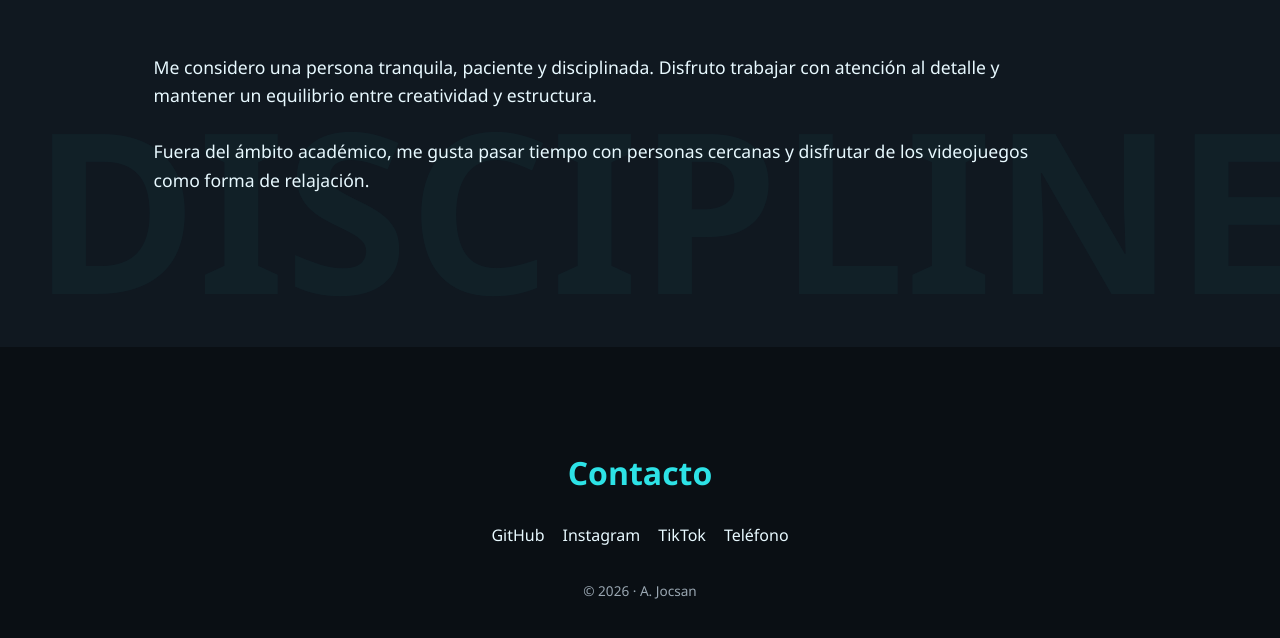
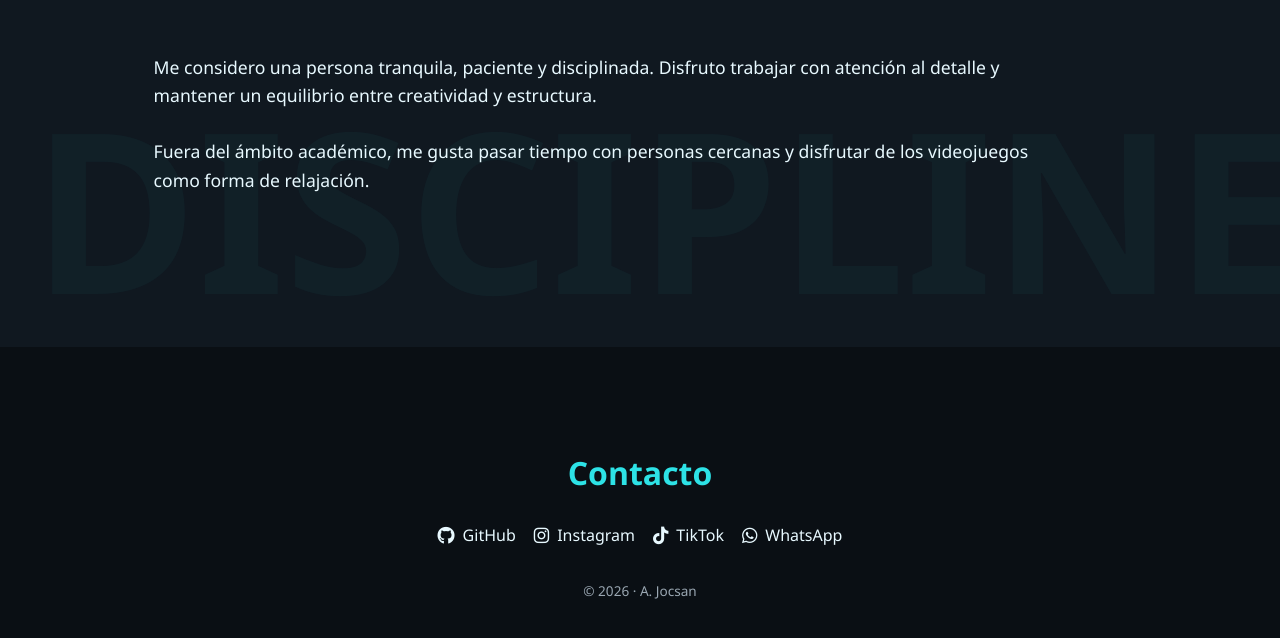
Before and after one commit to A-Jocsan/ajocsan.github.io, a plain HTML site: page index.html in a window 1280 px wide. Shown: the part 2449-3087 px from the top of the page. Drawn offline with Linux system fonts and the light colour scheme.

Commit message:
Modificacion
Se agregaron enlaces directos a redes sociales

```diff
--- a/CSS/styles.css
+++ b/CSS/styles.css
@@ -196,3 +196,15 @@ body {
     transform: translateY(0);
     transition: 0.8s ease;
 }
+.socials a {
+    display: flex;
+    align-items: center;
+    gap: 8px;
+}
+
+.socials i {
+    font-size: 1.1rem;
+}
+.socials a:hover i {
+    color: var(--cian);
+}
--- a/index.html
+++ b/index.html
@@ -5,6 +5,8 @@
     <title>Portfolio | A. Jocsan</title>
     <meta name="viewport" content="width=device-width, initial-scale=1.0">
     <link rel="stylesheet" href="CSS/styles.css">
+    <link rel="stylesheet" href="https://cdnjs.cloudflare.com/ajax/libs/font-awesome/6.5.1/css/all.min.css">
+
 </head>
 <body>
 
@@ -85,12 +87,24 @@
 <!-- REDES -->
 <footer class="footer">
     <h3>Contacto</h3>
-    <div class="socials">
-        <a href="https://github.com/TU_USUARIO" target="_blank" rel="noopener">GitHub</a>
-        <a href="https://www.instagram.com/TU_USUARIO" target="_blank" rel="noopener">Instagram</a>
-        <a href="https://www.tiktok.com/@TU_USUARIO" target="_blank" rel="noopener">TikTok</a>
-        <a href="tel:+521234567890">Teléfono</a>
-    </div>
+<div class="socials">
+    <a href="https://github.com/A-Jocsan" target="_blank" rel="noopener">
+        <i class="fa-brands fa-github"></i> GitHub
+    </a>
+
+    <a href="https://www.instagram.com/jocsan.sin.mas" target="_blank" rel="noopener">
+        <i class="fa-brands fa-instagram"></i> Instagram
+    </a>
+
+    <a href="https://www.tiktok.com/@jocsan.sin.mas" target="_blank" rel="noopener">
+        <i class="fa-brands fa-tiktok"></i> TikTok
+    </a>
+
+    <a href="https://wa.me/527761233982" target="_blank" rel="noopener">
+        <i class="fa-brands fa-whatsapp"></i> WhatsApp
+    </a>
+</div>
+
     <p class="copy">© 2026 · A. Jocsan</p>
 </footer>
 
```
